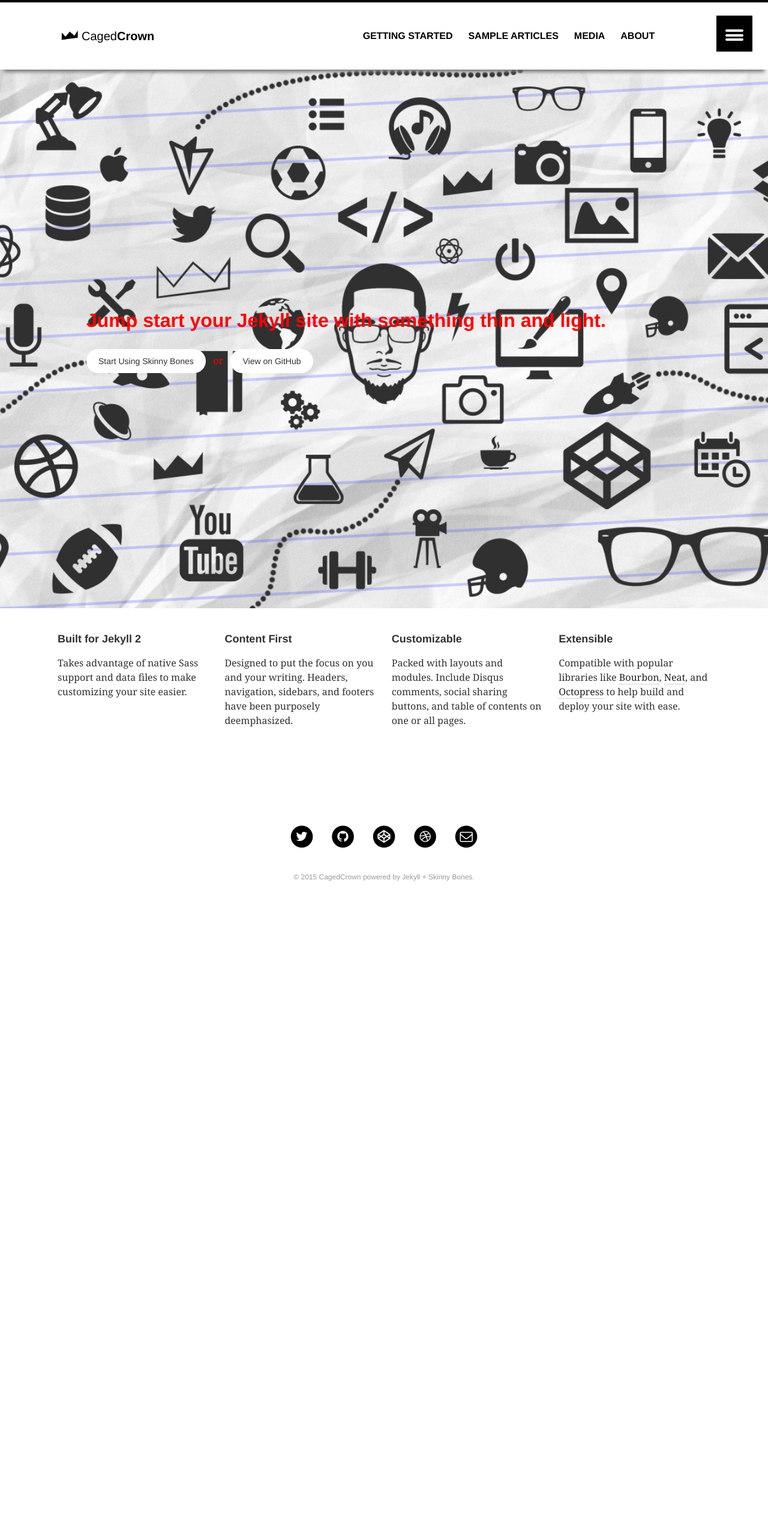
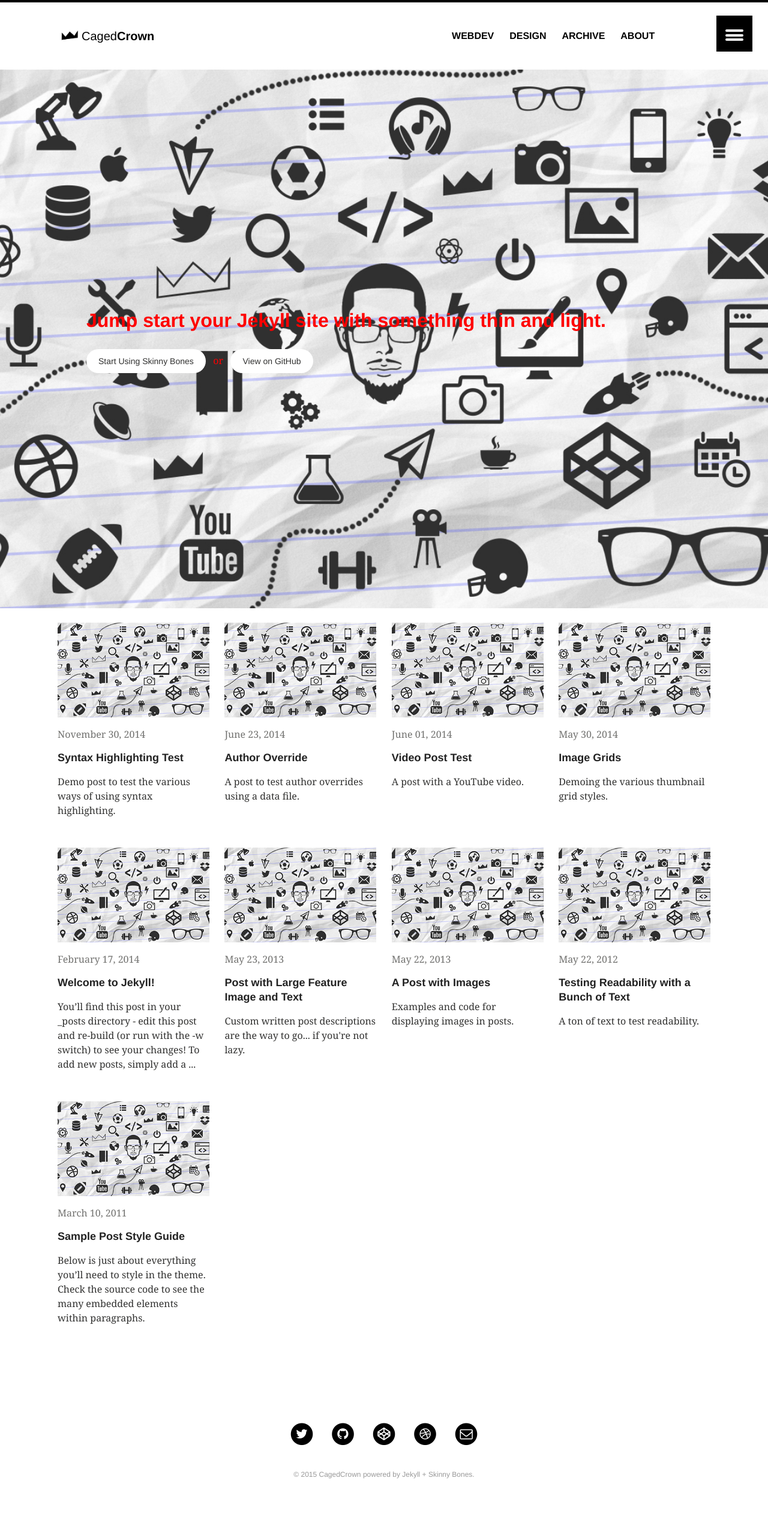
Before and after one commit to cagedcrown/cagedcrown.github.io, a Jekyll site: the page built from index.md, in a window 1280 px wide. Shown: the whole page at 60% size. Built offline with Jekyll 4.4.1, drawn with Linux system fonts in a browser that asks for light colours; before the commit the page ends 1548 px from its top, so only the background shows below that.

Commit message:
updated site navagation

```diff
--- a/_data/navigation.yml
+++ b/_data/navigation.yml
@@ -1,21 +1,21 @@
 # Site navigation links
 
-- title: Getting Started
-  url: /getting-started/
+- title: webdev
+  url: /articles/
   excerpt: "Everything you need to know to get started with Skinny Bones and Jekyll."
-  image: 400x250.gif
+  image: doodle_400x250.jpg
 
-- title: Sample Articles
-  url: /articles/
-  excerpt: "Examples of long form posts."
-  image: 400x250.gif
-
-- title: Media
+- title: design
   url: /media/
   excerpt: "Examples of media posts perfect for showcasing work, photographs, etc."
-  image: 400x250.gif
+  image: doodle_400x250.jpg
 
-- title: About
+- title: archive
+  url: /archive/
+  excerpt: "Examples of long form posts."
+  image: doodle_400x250.jpg
+
+- title: about
   url: /about/
   excerpt: "All about Skinny Bones for Jekyll."
-  image: 400x250.gif
+  image: doodle_400x250.jpg
--- a/_sass/_layout.scss
+++ b/_sass/_layout.scss
@@ -3,9 +3,6 @@
 
 #masthead {
 	border-top: 4px solid black;
-	-webkit-box-shadow: 0 10px 6px -6px #777;
-	-moz-box-shadow: 0 10px 6px -6px #777;
-	box-shadow: 0 10px 6px -6px #777;
 	padding: $gutter;
 	z-index: 5;
 	@include transform(translate(0,0));
--- a/index.html
+++ b/index.html
@@ -91,7 +91,8 @@
          </nav>
        </div><!-- /.inner-wrap -->
      </header><!-- /.masthead -->
-
+     <div class="tiles">
+    </div><!-- /.tiles -->
     <nav role="navigation" class="js-menu sliding-menu-content">
      <ul class="menu-item">
       <li>
--- a/index.md
+++ b/index.md
@@ -6,25 +6,7 @@ image:
 ---
 
 <div class="tiles">
-
-<div class="tile">
-  <h2 class="post-title">Built for Jekyll 2</h2>
-  <p class="post-excerpt">Takes advantage of native Sass support and data files to make customizing your site easier.</p>
-</div><!-- /.tile -->
-
-<div class="tile">
-  <h2 class="post-title">Content First</h2>
-  <p class="post-excerpt">Designed to put the focus on you and your writing. Headers, navigation, sidebars, and footers have been purposely deemphasized.</p>
-</div><!-- /.tile -->
-
-<div class="tile">
-  <h2 class="post-title">Customizable</h2>
-  <p class="post-excerpt">Packed with layouts and modules. Include Disqus comments, social sharing buttons, and table of contents on one or all pages.</p>
-</div><!-- /.tile -->
-
-<div class="tile">
-  <h2 class="post-title">Extensible</h2>
-  <p class="post-excerpt">Compatible with popular libraries like <a href="http://bourbon.io">Bourbon</a>, <a href="http://neat.bourbon.io/">Neat</a>, and <a href="http://github.com/octopress/octopress">Octopress</a> to help build and deploy your site with ease.</p>
-</div><!-- /.tile -->
-
+{% for post in site.categories.articles %}
+  {% include post-grid.html %}
+{% endfor %}
 </div><!-- /.tiles -->
```
Also changed, not shown: getting-started/index.md (+3 -2 lines), _posts/design/2014-02-03-sample-media-page.md (renamed from _posts/media/2014-02-03-sample-media-page.md), _posts/design/2014-05-10-another-sample-media-page.md (renamed from _posts/media/2014-05-10-another-sample-media-page.md). Lines whose indentation alone changed are shown as unchanged.
